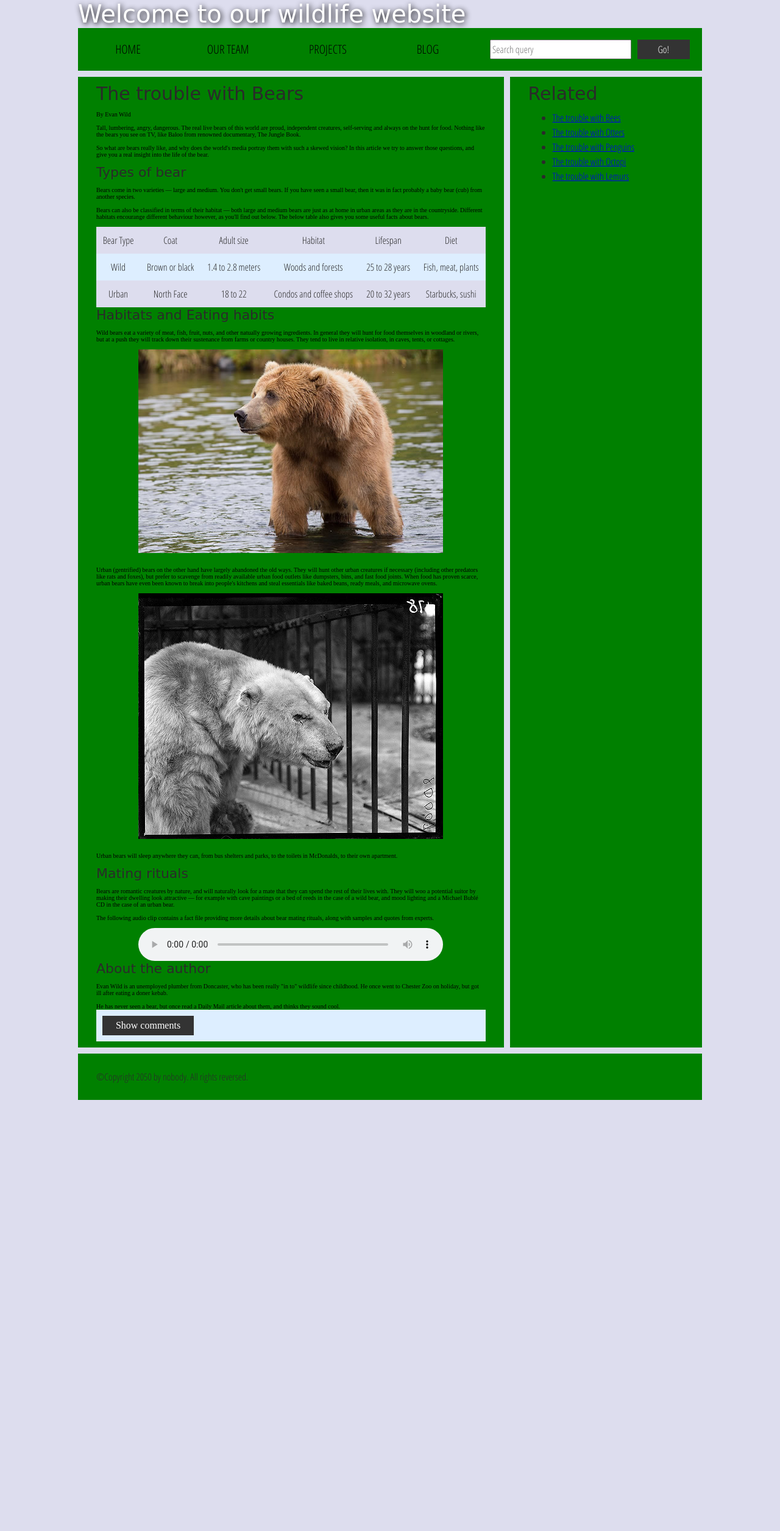
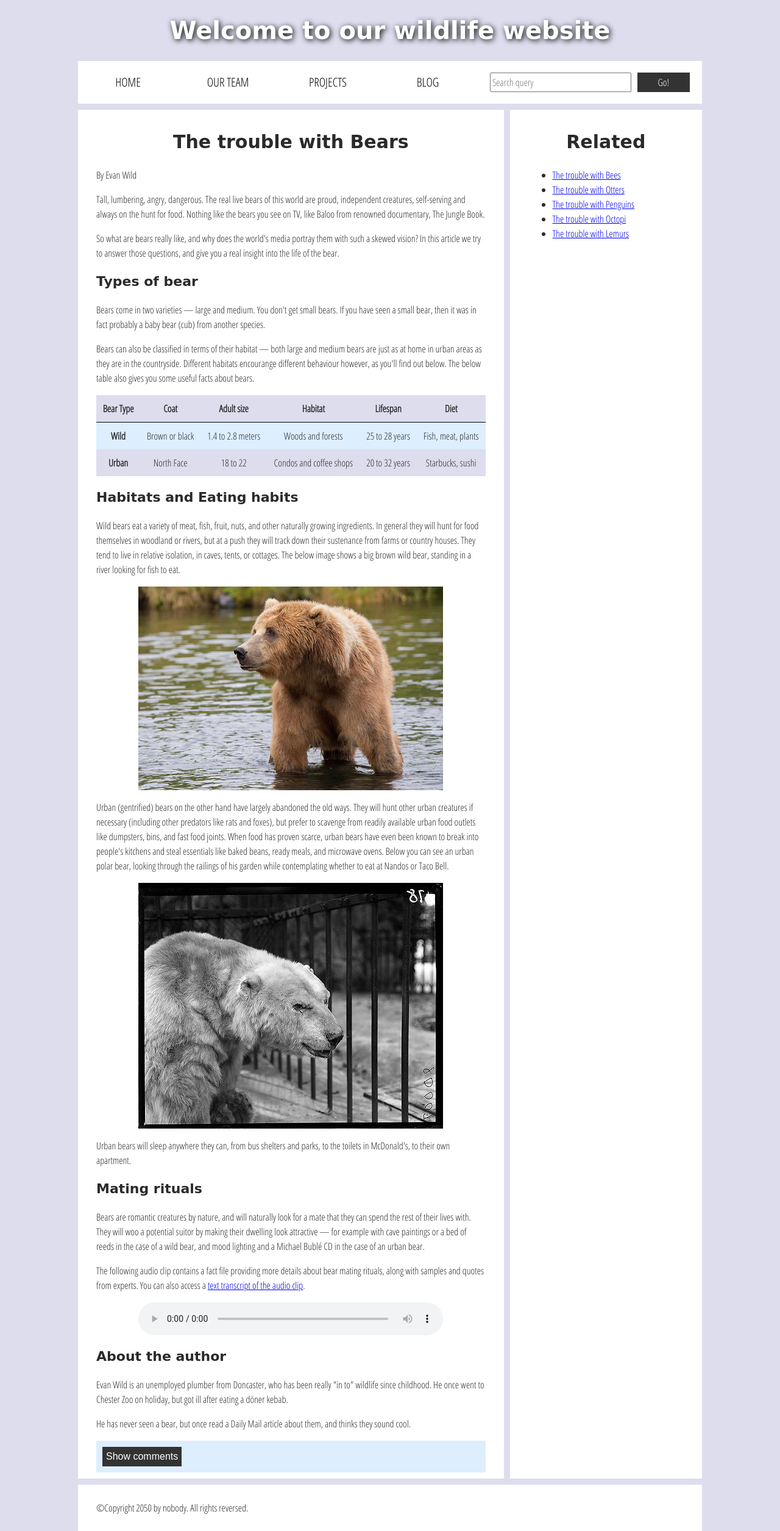
Before and after one commit to krish-0018/webdev-fun, a plain HTML site: page Lab5 Part1/index.html in a window 1280 px wide. Shown: the whole page at 61% size. Before the commit the page ends 1804 px from the top, so only its background shows below. Drawn offline with Linux system fonts and the light colour scheme; a web font is replaced by a local one.

Commit message:
Lab 5 Part 1 ready for Final Submission

```diff
--- a/Lab5 Part1/index.html
+++ b/Lab5 Part1/index.html
@@ -1,24 +1,36 @@
+<!--
+
+         Name: Krish Patel
+
+         File: lab5.html
+
+         Date: 26 november 2024
+
+         This lab is the only part of this assignment which is part 1.
+
+-->
+
 <!DOCTYPE html>
-<html>
+<html lang="en-US">
+
 <head>
   <meta charset="utf-8">
 
+  <meta name="viewport" content="width=device-width">
+
   <title>Accessibility assessment</title>
-    <link href="https://fonts.googleapis.com/css?family=Open+Sans+Condensed:300|Sonsie+One" rel="stylesheet" type="text/css">
+
+  <link href="https://fonts.googleapis.com/css?family=Open+Sans+Condensed:300%7CSonsie+One" rel="stylesheet"
+    type="text/css">
   <link rel="stylesheet" href="style.css">
-
-    <!-- the below three lines are a fix to get HTML5 semantic elements working in old versions of Internet Explorer-->
-    <!--[if lt IE 9]>
-      <script src="http://html5shiv.googlecode.com/svn/trunk/html5.js"></script>
-    <![endif]-->
 </head>
 
 <body>
-    <div class="header">
-      <font size="7">Welcome to our wildlife website</font>
-    </div>
+  <header>
+    <h1>Welcome to our wildlife website</h1>
+  </header>
 
-    <div class="nav">
+  <nav>
     <ul>
       <li><a href="#">Home</a></li>
       <li><a href="#">Our team</a></li>
@@ -27,41 +39,47 @@
     </ul>
 
     <form class="search">
-        <input type="search" name="q" placeholder="Search query">
+      <input type="search" name="q" placeholder="Search query" aria-label="Search through site content">
       <input type="submit" value="Go!">
     </form>
-    </div>
+  </nav>
 
   <main>
     <article>
-        <font size="6">The trouble with Bears</font>
-        <br><br>
-        By Evan Wild
-        <br><br>
-        Tall, lumbering, angry, dangerous. The real live bears of this world are proud, independent creatures, self-serving and always on the hunt for food. Nothing like the bears you see on TV, like Baloo from renowned documentary, The Jungle Book.
-        <br><br>
-        So what are bears really like, and why does the world's media portray them with such a skewed vision? In this article we try to answer those questions, and give you a real insight into the life of the bear.
-        <br><br>
-        <font size="5">Types of bear</font>
-        <br><br>
-        Bears come in two varieties — large and medium. You don't get small bears. If you have seen a small bear, then it was in fact probably a baby bear (cub) from another species.
-        <br><br>
-        Bears can also be classified in terms of their habitat — both large and medium bears are just as at home in urban areas as they are in the countryside. Different habitats encourange different behaviour however, as you'll find out below. The below table also gives you some useful facts about bears.
-        <br><br>
-        <table>
+      <h2>The trouble with Bears</h2>
+
+      <p>By Evan Wild</p>
+
+      <p>Tall, lumbering, angry, dangerous. The real live bears of this world are proud, independent creatures,
+        self-serving and always on the hunt for food. Nothing like the bears you see on TV, like Baloo from renowned
+        documentary, The Jungle Book.</p>
+
+      <p>So what are bears really like, and why does the world's media portray them with such a skewed vision? In this
+        article we try to answer those questions, and give you a real insight into the life of the bear.</p>
+
+      <h3>Types of bear</h3>
+
+      <p>Bears come in two varieties — large and medium. You don't get small bears. If you have seen a small bear, then
+        it was in fact probably a baby bear (cub) from another species.</p>
+
+      <p>Bears can also be classified in terms of their habitat — both large and medium bears are just as at home in
+        urban areas as they are in the countryside. Different habitats encourange different behaviour however, as you'll
+        find out below. The below table also gives you some useful facts about bears.</p>
+
+      <table summary="Useful statistics about wild and urban bears">
         <thead>
           <tr>
-              <td>Bear Type</td>
-              <td>Coat</td>
-              <td>Adult size</td>
-              <td>Habitat</td>
-              <td>Lifespan</td>
-              <td>Diet</td>
+            <th scope="col">Bear Type</th>
+            <th scope="col">Coat</th>
+            <th scope="col">Adult size</th>
+            <th scope="col">Habitat</th>
+            <th scope="col">Lifespan</th>
+            <th scope="col">Diet</th>
           </tr>
         </thead>
         <tbody>
           <tr>
-              <td>Wild</td>
+            <th scope="row">Wild</th>
             <td>Brown or black</td>
             <td>1.4 to 2.8 meters</td>
             <td>Woods and forests</td>
@@ -69,7 +87,7 @@
             <td>Fish, meat, plants</td>
           </tr>
           <tr>
-              <td>Urban</td>
+            <th scope="row">Urban</th>
             <td>North Face</td>
             <td>18 to 22</td>
             <td>Condos and coffee shops</td>
@@ -79,53 +97,69 @@
         </tbody>
       </table>
 
-        <font size="5">Habitats and Eating habits</font>
-        <br><br>
-        Wild bears eat a variety of meat, fish, fruit, nuts, and other natually growing ingredients. In general they will hunt for food themselves in woodland or rivers, but at a push they will track down their sustenance from farms or country houses. They tend to live in relative isolation, in caves, tents, or cottages.
-        <br><br>
-        <img src="media/wild-bear.jpg">
-        <br><br>
-        Urban (gentrified) bears on the other hand have largely abandoned the old ways. They will hunt other urban creatures if necessary (including other predators like rats and foxes), but prefer to scavenge from readily available urban food outlets like dumpsters, bins, and fast food joints. When food has proven scarce, urban bears have even been known to break into people's kitchens and steal essentials like baked beans, ready meals, and microwave ovens.
-        <br><br>
-        <img src="media/urban-bear.jpg">
-        <br><br>
-        Urban bears will sleep anywhere they can, from bus shelters and parks, to the toilets in McDonalds, to their own apartment.
-        <br><br>
-        <font size="5">Mating rituals</font>
-        <br><br>
-        Bears are romantic creatures by nature, and will naturally look for a mate that they can spend the rest of their lives with. They will woo a potential suitor by making their dwelling look attractive — for example with cave paintings or a bed of reeds in the case of a wild bear, and mood lighting and a Michael Bublé CD in the case of an urban bear.
-        <br><br>
-        The following audio clip contains a fact file providing more details about bear mating rituals, along with samples and quotes from experts.
-        <br><br>
+      <h3>Habitats and Eating habits</h3>
+
+      <p>Wild bears eat a variety of meat, fish, fruit, nuts, and other naturally growing ingredients. In general they
+        will hunt for food themselves in woodland or rivers, but at a push they will track down their sustenance from
+        farms or country houses. They tend to live in relative isolation, in caves, tents, or cottages. The below image
+        shows <span id="wild-label">a big brown wild bear, standing in a river looking for fish to eat</span>.</p>
+
+      <img src="media/wild-bear.jpg" aria-labelledby="wild-label">
+
+      <p>Urban (gentrified) bears on the other hand have largely abandoned the old ways. They will hunt other urban
+        creatures if necessary (including other predators like rats and foxes), but prefer to scavenge from readily
+        available urban food outlets like dumpsters, bins, and fast food joints. When food has proven scarce, urban
+        bears have even been known to break into people's kitchens and steal essentials like baked beans, ready meals,
+        and microwave ovens. Below you can see <span id="urban-label">an urban polar bear, looking through the railings
+          of his garden while contemplating whether to eat at Nandos or Taco Bell</span>.</p>
+
+      <img src="media/urban-bear.jpg" aria-labelledby="urban-label">
+
+      <p>Urban bears will sleep anywhere they can, from bus shelters and parks, to the toilets in McDonald's, to their
+        own apartment.</p>
+
+      <h3>Mating rituals</h3>
+
+      <p>Bears are romantic creatures by nature, and will naturally look for a mate that they can spend the rest of
+        their lives with. They will woo a potential suitor by making their dwelling look attractive — for example with
+        cave paintings or a bed of reeds in the case of a wild bear, and mood lighting and a Michael Bublé CD in the
+        case of an urban bear.</p>
+
+      <p>The following audio clip contains a fact file providing more details about bear mating rituals, along with
+        samples and quotes from experts. You can also access a <a href="transcript.html">text transcript of the audio
+          clip</a>.</p>
+
       <audio controls>
         <source src="media/bear.mp3" type="audio/mp3">
         <source src="media/bear.ogg" type="audio/ogg">
-          <p>It looks like your browser doesn't support HTML5 audio players.</p>
+        <p>It looks like your browser doesn't support HTML5 audio players. Here is a <a href="bear.mp3">direct link to
+            the audio file</a> instead.</p>
       </audio>
 
       <aside>
 
-          <font size="5">About the author</font>
-        <br><br>
-          Evan Wild is an unemployed plumber from Doncaster, who has been really "in to" wildlife since childhood. He once went to Chester Zoo on holiday, but got ill after eating a doner kebab.
-        <br><br>
-          He has never seen a bear, but once read a Daily Mail article about them, and thinks they sound cool.
+        <h3>About the author</h3>
+
+        <p>Evan Wild is an unemployed plumber from Doncaster, who has been really "in to" wildlife since childhood. He
+          once went to Chester Zoo on holiday, but got ill after eating a döner kebab.
+
+        <p>He has never seen a bear, but once read a Daily Mail article about them, and thinks they sound cool.</p>
 
       </aside>
       <section class="comments">
-          <div class="show-hide">Show comments</div>
+        <button class="show-hide">Show comments</button>
 
         <div class="comment-wrapper">
 
-            <font size="6">Add comment</font>
+          <h2>Add comment</h2>
 
           <form class="comment-form">
             <div class="flex-pair">
-                Your name:
+              <label for="name">Your name:</label>
               <input type="text" name="name" id="name" placeholder="Enter your name">
             </div>
             <div class="flex-pair">
-                Your comment:
+              <label for="comment">Your comment:</label>
               <input type="text" name="comment" id="comment" placeholder="Enter your comment">
             </div>
             <div>
@@ -133,7 +167,7 @@
             </div>
           </form>
 
-            <font size="6">Comments</font>
+          <h2>Comments</h2>
 
           <ul class="comment-container">
 
@@ -141,7 +175,9 @@
 
               <p>Bob Fossil</p>
 
-                <p>Oh I am so glad you taught me all about the big brown angry guys in the woods. With their sniffing little noses and their bad attitudes, they can sure be a menace — I was thinking of putting them all in a truck and driving them outta here. I run a zoo, you know.</p>
+              <p>Oh I am so glad you taught me all about the big brown angry guys in the woods. With their sniffing
+                little noses and their bad attitudes, they can sure be a menace — I was thinking of putting them all in
+                a truck and driving them outta here. I run a zoo, you know.</p>
 
             </li>
 
@@ -152,7 +188,7 @@
     </article>
 
     <div class="secondary">
-        <font size="6">Related</font>
+      <h2>Related</h2>
 
       <ul>
         <li><a href="#">The trouble with Bees</a></li>
@@ -171,4 +207,5 @@
   <script src="main.js"></script>
 
 </body>
+
 </html>
--- a/Lab5 Part1/style.css
+++ b/Lab5 Part1/style.css
@@ -1,6 +1,7 @@
 /* || General setup */
 
-html, body {
+html,
+body {
   margin: 0;
   padding: 0;
 }
@@ -18,44 +19,57 @@ body {
 
 /* || typography */
 
-font[size="7"], font[size="6"], font[size="5"] {
+h1,
+h2,
+h3 {
   font-family: 'Sonsie One', cursive;
   color: #2a2a2a;
 }
 
-p, input, li, table, label {
+
+p,
+input,
+li,
+table,
+label {
   font-family: 'Open Sans Condensed', sans-serif;
   color: #2a2a2a;
 }
 
-font[size="7"] {
+
+h1 {
   font-size: 4rem;
   text-align: center;
   color: white;
   text-shadow: 2px 2px 10px black;
 }
 
-font[size="6"] {
+h2 {
   font-size: 3rem;
   text-align: center;
 }
 
-font[size="5"] {
+h3 {
   font-size: 2.2rem;
 }
 
-p, li, table {
+p,
+li,
+table {
   font-size: 1.6rem;
   line-height: 1.5;
 }
 
-/* || header layout */
-
-div[class="nav"], article, footer, .secondary {
-  background-color: green;
+nav,
+article,
+footer,
+.secondary {
+  background-color: white;
 }
 
-article, footer, .secondary {
+article,
+footer,
+.secondary {
   padding: 10px 30px;
 }
 
@@ -63,28 +77,27 @@ article {
   margin-right: 10px;
 }
 
-div[class="nav"] {
+nav {
   height: 50px;
-  background-color: ff80ff;
   display: flex;
   padding: 1% 0;
   margin-bottom: 10px;
 }
 
-div[class="nav"] ul {
+nav ul {
   padding: 0;
   list-style-type: none;
   flex: 2;
   display: flex;
 }
 
-div[class="nav"] li {
+nav li {
   display: inline;
   text-align: center;
   flex: 1;
 }
 
-div[class="nav"] a {
+nav a {
   display: inline-block;
   font-size: 2rem;
   text-transform: uppercase;
@@ -92,7 +105,7 @@ div[class="nav"] a {
   color: black;
 }
 
-div[class="nav"] .search {
+nav .search {
   flex: 1;
   display: flex;
   align-items: center;
@@ -117,7 +130,6 @@ div[class="nav"] .search {
   color: white;
 }
 
-/* || main layout */
 
 main {
   display: flex;
@@ -135,7 +147,6 @@ footer {
   margin-top: 10px;
 }
 
-/* Table styling */
 
 table {
   width: 100%;
@@ -143,7 +154,8 @@ table {
   border-collapse: collapse;
 }
 
-th, td {
+th,
+td {
   padding: 10px;
 }
 
@@ -159,9 +171,8 @@ tbody tr:nth-child(odd) {
   background-color: #def;
 }
 
-/* styling content images and audio */
-
-img, audio {
+img,
+audio {
   display: block;
   margin: 0 auto;
 }
@@ -169,8 +180,6 @@ img, audio {
 audio {
   width: 500px;
 }
-
-/* Comments styling */
 
 .comments {
   background-color: #def;
@@ -181,11 +190,11 @@ audio {
   cursor: pointer;
 }
 
-.comments font[size="6"] {
+.comments h2 {
   font-size: 2rem;
 }
 
-.comments font[size="6"]:nth-of-type(2) {
+.comments h2:nth-of-type(2) {
   margin-bottom: 0;
 }
 
@@ -209,17 +218,15 @@ audio {
   flex: 6;
 }
 
+.comment-form input,
+.comment-form label,
 .show-hide {
-  text-align: center;
-  width: 150px;
+  font-size: 1.6rem;
+  height: 32px;
 }
 
-.comment-form input, .comment-form label, .show-hide {
-  font-size: 1.6rem;
-  line-height: 32px;
-}
-
-.comment-form input[type="submit"], .show-hide {
+.comment-form input[type="submit"],
+.show-hide {
   background: #333;
   border: 0;
   color: white;
```
Lines whose indentation alone changed are shown as unchanged.
